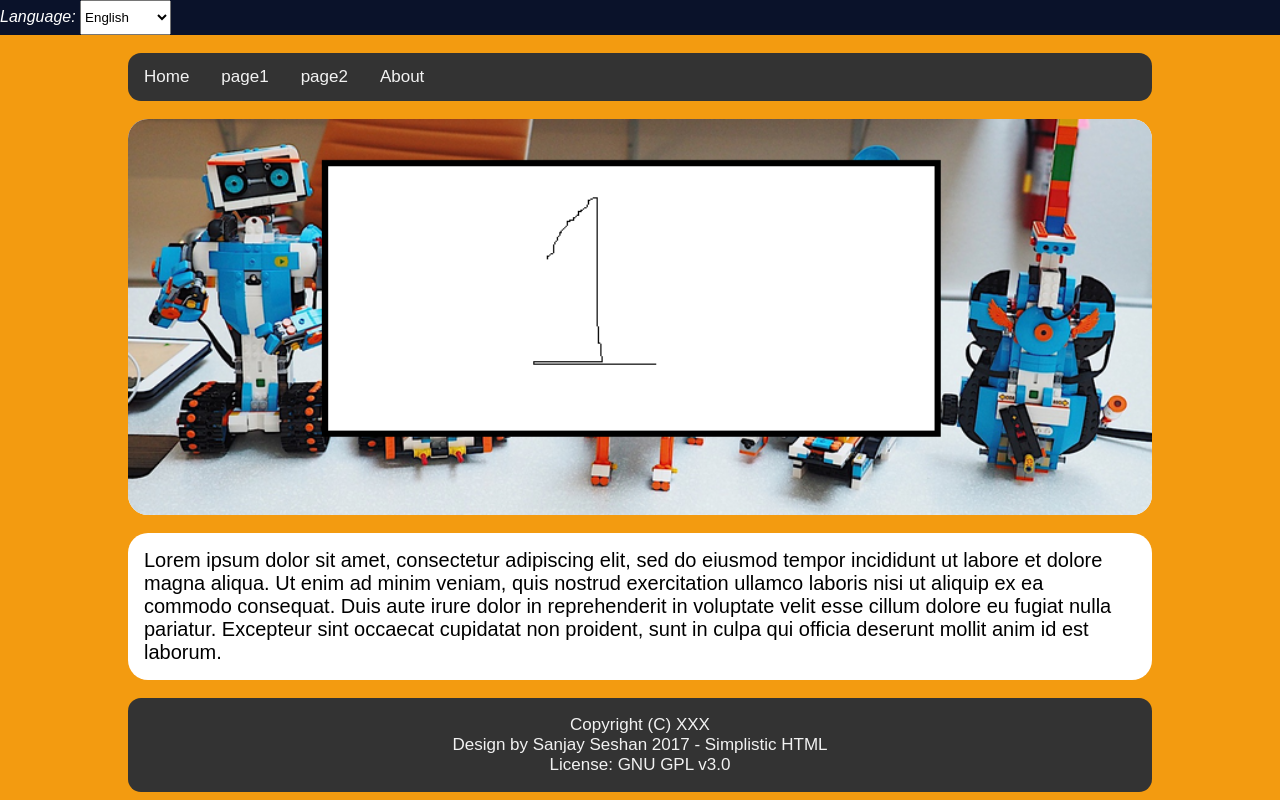
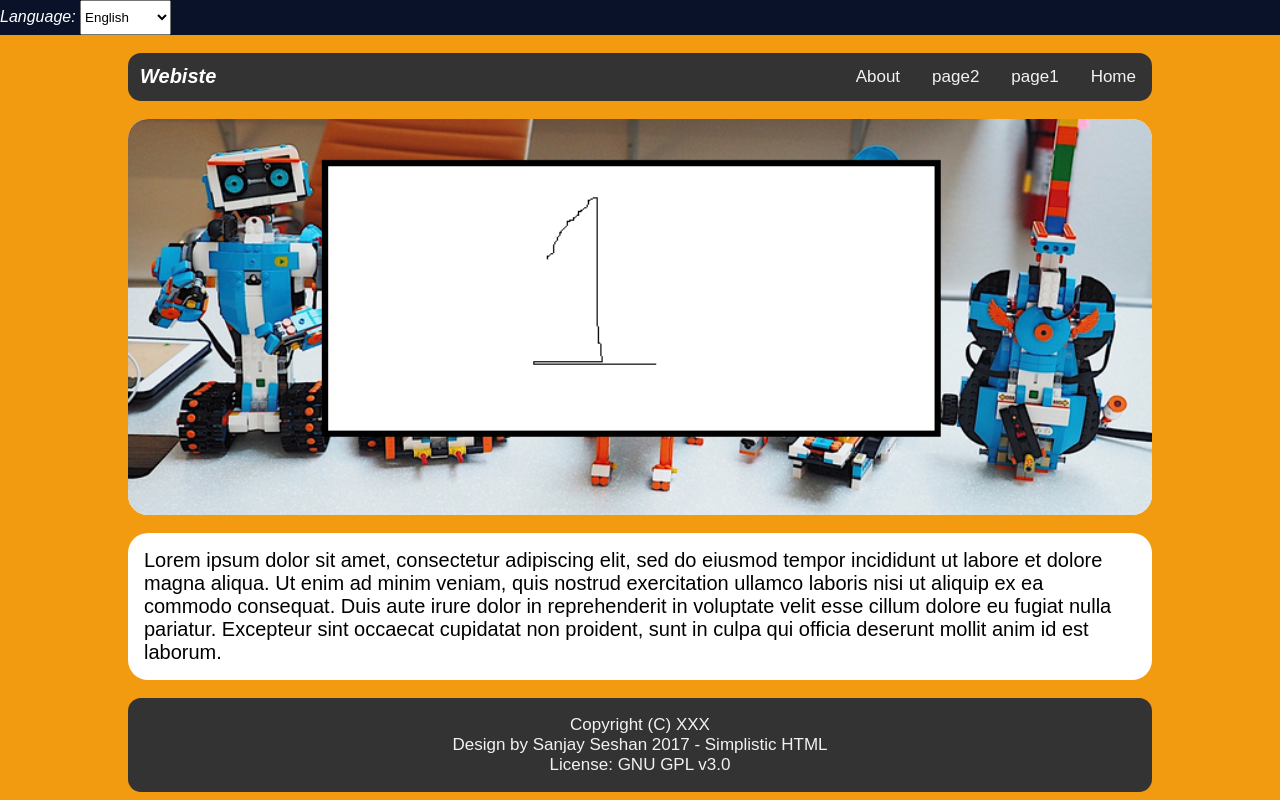
Before and after one commit to sanjayseshan/Simplistic-HTML, a plain HTML site: page index.html in a window 1280 px wide. Drawn offline with nearby package versions, Linux system fonts and the light colour scheme.

Commit message:
Update header.html

```diff
--- a/header.html
+++ b/header.html
@@ -1,8 +1,9 @@
 <div class="topnav" id="myTopnav" style="width:100%">
-  <a href="index.html">Home</a>
-  <a href="page1.html">page1</a>
-  <a href="page2.html">page2</a>
-  <a href="about.html">About</a>
+    <i style="float:left;color:white;font-size:20px; padding:12px;font-weight:bold">Webiste</i>
+  <a style="float:right" href="index.html">Home</a>
+  <a style="float:right" href="page1.html">page1</a>
+  <a style="float:right" href="page2.html">page2</a>
+  <a style="float:right" href="about.html">About</a>
     <a href="javascript:void(0);" style="font-size:15px;" class="icon" onclick="myFunction()">&#9776;</a>
 </div>
 <script>
```
